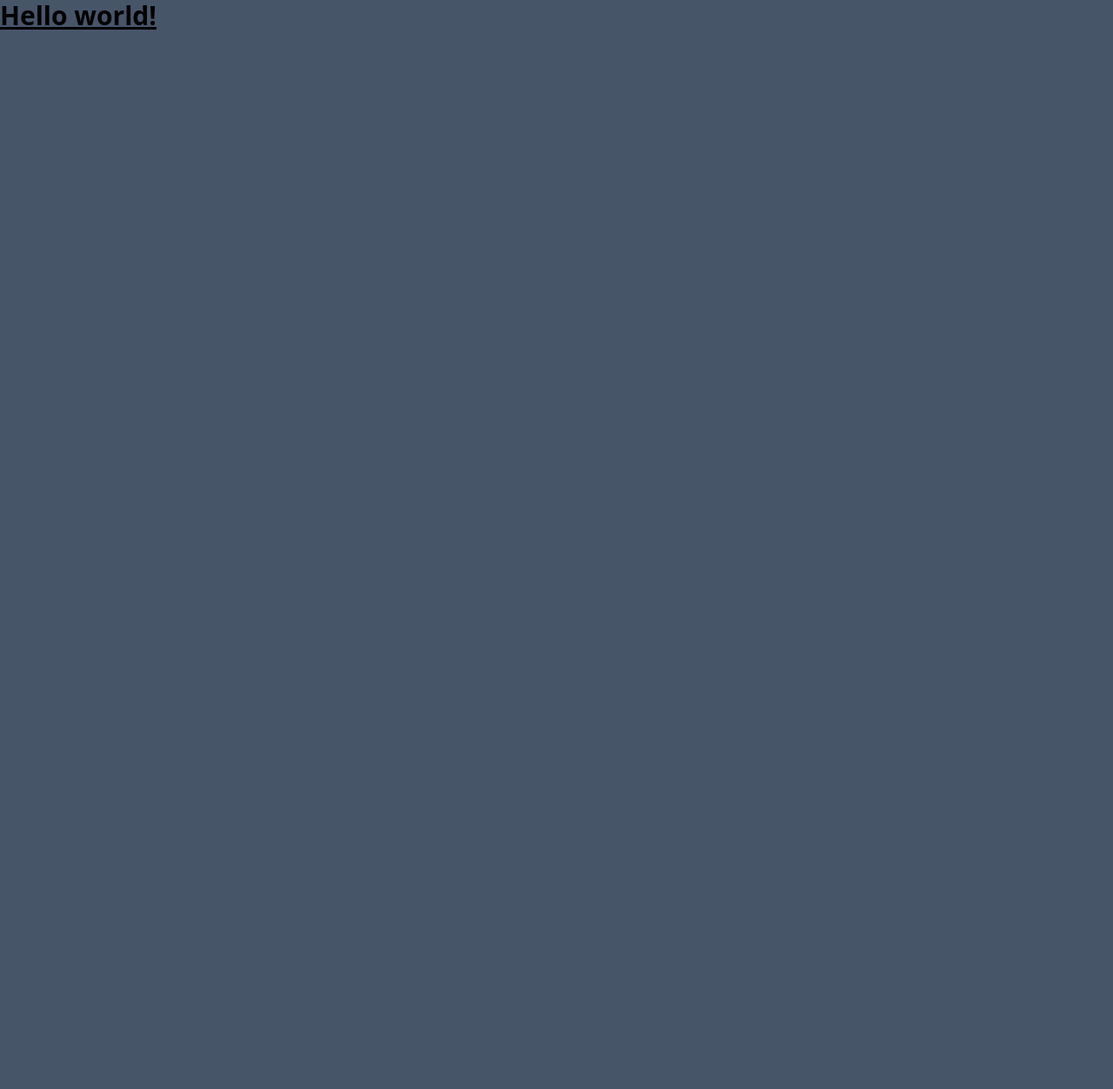
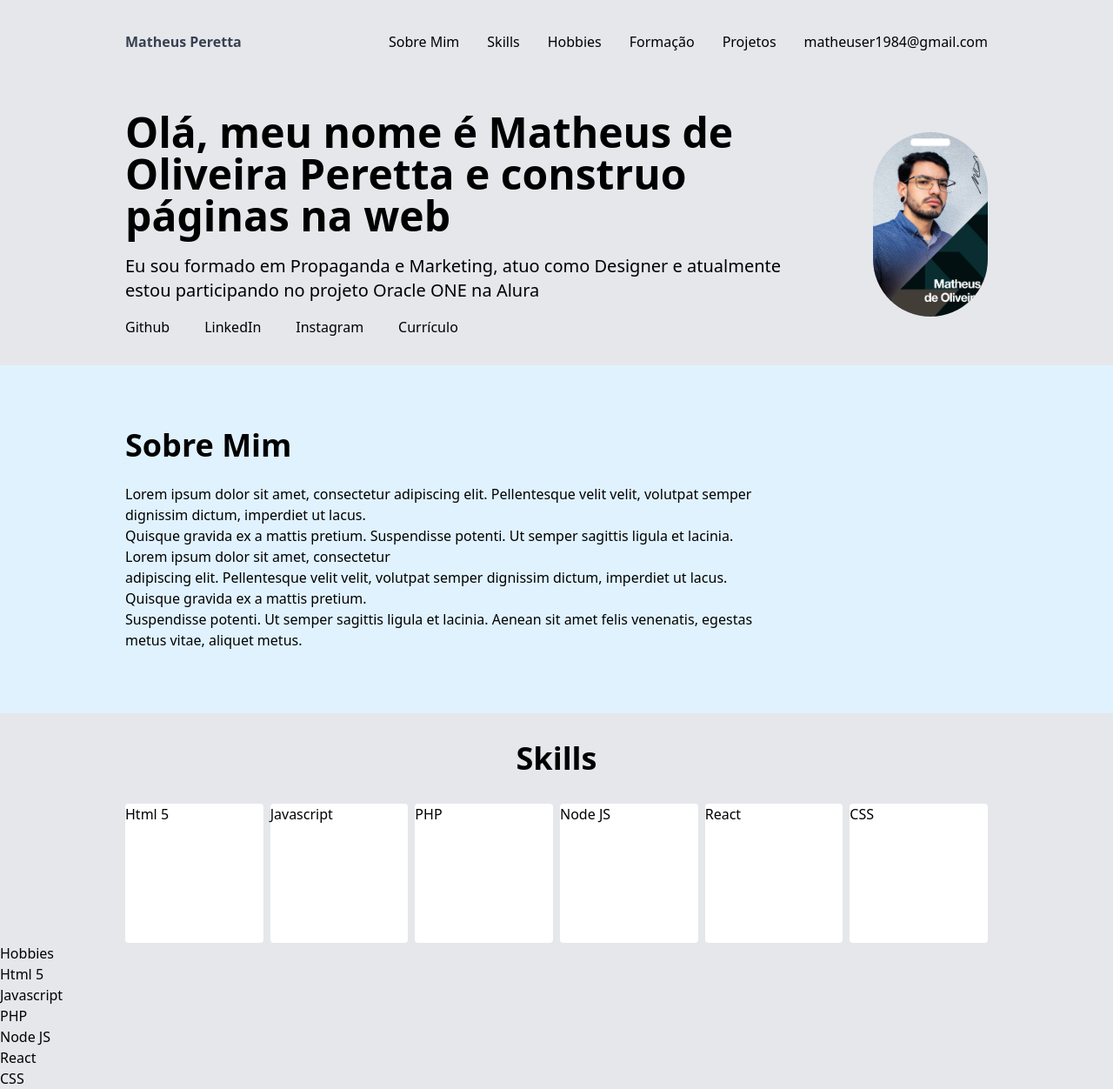
Before and after one commit to MatheusPeretta/_SitePortfolio_Challenge, a website: page src/index.html in a window 1280 px wide. Shown: the whole page at 87% size. Before the commit the page ends 800 px from the top, so only its background shows below. Drawn offline with Linux system fonts and the light colour scheme.

Commit message:
Página criada até a parte skills

```diff
--- a/src/index.html
+++ b/src/index.html
@@ -1,12 +1,88 @@
-<html>
+<!DOCTYPE html>
+<html lang="pt-br">
 <head>
-  <meta charset="UTF-8">
-  <meta name="viewport" content="width=device-width, initial-scale=1.0">
-  <link href="/dist/output.css" rel="stylesheet">
+    <meta charset="UTF-8">
+    <meta name="viewport" content="width=device-width, initial-scale=1.0">
+    <link href="../dist/output.css" rel="stylesheet">
+    <title>Matheus Portfólio</title>
+
 </head>
-<body class="bg-slate-600">
-  <h1 class="text-3xl font-bold underline">
-    Hello world!
-  </h1>
+<body class="bg-gray-200">
+    <header class="pt-1 pb-1 mb-7 ml-36 mr-36 mt-8">
+        <div class="flex justify-between">
+            <h2 class="text-gray-700 text-base font-bold">
+                <i class="fa-regular fa-sparkles"></i>Matheus Peretta
+            </h2>
+            <nav>
+                <ul class="flex gap-8 text-1sm">
+                   <li><a href="#">Sobre Mim</a></li>
+                   <li><a href="#">Skills</a></li>
+                   <li><a href="#">Hobbies</a></li>
+                   <li><a href="#">Formação</a></li>
+                   <li><a href="#">Projetos</a></li>
+                   <li><a href="mailto:matheuser1984@gmail.com">matheuser1984@gmail.com</a></li>
+                </ul>
+            </nav>
+        </div>
+    </header>
+    <main>
+        <section class="mt-16 ml-36 mr-36 flex justify-center items-center">
+            <div class="mr-20">
+                <h2 class="font-bold text-5xl mb-5">Olá, meu nome é Matheus de Oliveira Peretta e construo páginas na web</h2>
+                <p class="font-normal text-xl mb-4">Eu sou formado em Propaganda e Marketing, atuo como Designer e atualmente estou participando no projeto Oracle ONE na Alura</p>
+                <nav>
+                    <ul class="flex gap-10">
+                        <li><a href="#">Github</a></li>
+                        <li><a href="#">LinkedIn</a></li>
+                        <li><a href="#">Instagram</a></li>
+                        <li><a href="#">Currículo</a></li>
+                    </ul>
+                </nav>
+            </div>
+            <div class="rounded-xl">
+                <img src="../img/LO1_Cracha_Matheusai_Prancheta 1.jpg" alt="foto Matheus" class="rounded-full">
+            </div>
+        </section>
+        <div class="mt-8 p-4 bg-sky-100">
+
+            <section class=" mt-14 ml-32 mr-96 mb-14">
+                <h2 class="text-4xl font-bold mb-6">Sobre Mim</h2>
+                <p>Lorem ipsum dolor sit amet, consectetur adipiscing elit. Pellentesque velit velit, volutpat semper dignissim dictum, imperdiet ut lacus.</br> Quisque gravida ex a mattis pretium. Suspendisse potenti. Ut semper sagittis ligula et lacinia. Lorem ipsum dolor sit amet, consectetur </br>adipiscing elit. Pellentesque velit velit, volutpat semper dignissim dictum, imperdiet ut lacus. Quisque gravida ex a mattis pretium. </br>Suspendisse potenti. Ut semper sagittis ligula et lacinia. Aenean sit amet felis venenatis, egestas metus vitae, aliquet metus.</p>
+            </section>
+        </div>
+
+        <div>
+            <section class="ml-36 mr-36">
+                <h2 class="font-bold text-4xl text-center mt-8 mb-8">Skills</h2>
+                <ul class="flex justify-around gap-2">
+                    <li class="w-44 h-40 bg-white rounded">Html 5</li>
+                    <li class="w-44 h-40 bg-white rounded">Javascript</li>
+                    <li class="w-44 h-40 bg-white rounded">PHP</li>
+                    <li class="w-44 h-40 bg-white rounded">Node JS</li>
+                    <li class="w-44 h-40 bg-white rounded">React</li>
+                    <li class="w-44 h-40 bg-white rounded">CSS</li>
+                </ul>
+            </section>
+
+            <section>
+                <h2>Hobbies</h2>
+                <ul>
+                    <li>Html 5</li>
+                    <li>Javascript</li>
+                    <li>PHP</li>
+                    <li>Node JS</li>
+                    <li>React</li>
+                    <li>CSS</li>
+                </ul>
+            </section>
+
+        </div>
+
+
+
+    </main>
+
+
+
 </body>
 </html>
```
Also changed, not shown: dist/output.css, img/LO1_Cracha_Matheusai_Prancheta 1.jpg (added).
